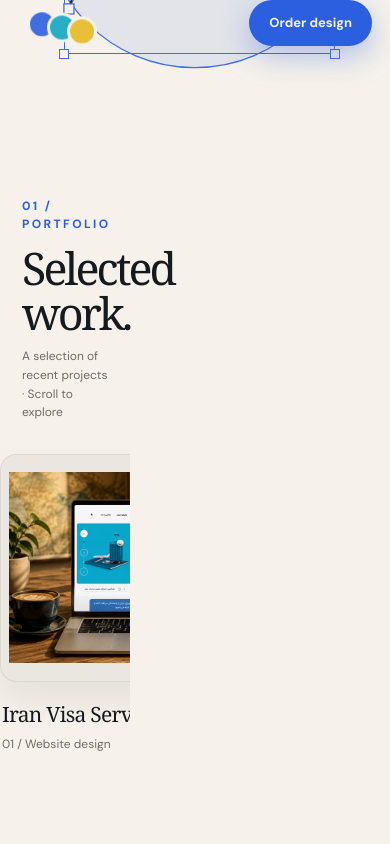
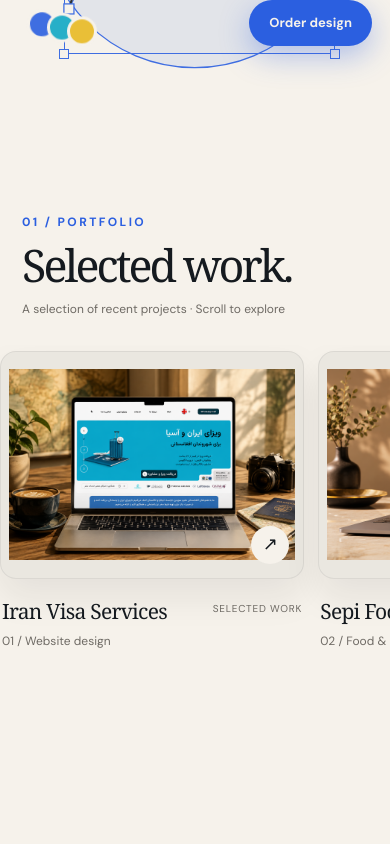
Before and after one commit to SpantaAlizadeh10/Sepanta-Portfolio-, a Next.js app: page / in a window 390 px wide. Shown: the part 780-1624 px from the top of the page. Built offline with nearby package versions, Linux system fonts and the light colour scheme; a web font is replaced by a local one.

Commit message:
edit hero section

```diff
--- a/app/page.module.css
+++ b/app/page.module.css
@@ -304,8 +304,8 @@
 
 .work {
   display: block;
-  width: clamp(130px, 16vw, 220px);
-  padding: 0 var(--pad);
+  width: 100%;
+  padding: clamp(72px, 10vh, 112px) var(--pad) 0;
   margin-bottom: 38px;
 }
 
@@ -662,7 +662,7 @@
   }
 
   .work {
-    padding: 64px 0 76px;
+    padding: 80px 0 76px;
   }
 
   .sectionHeading {
```
